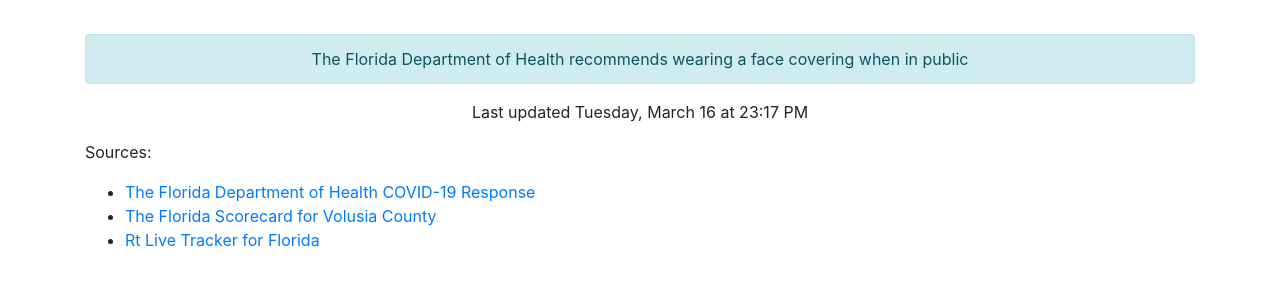
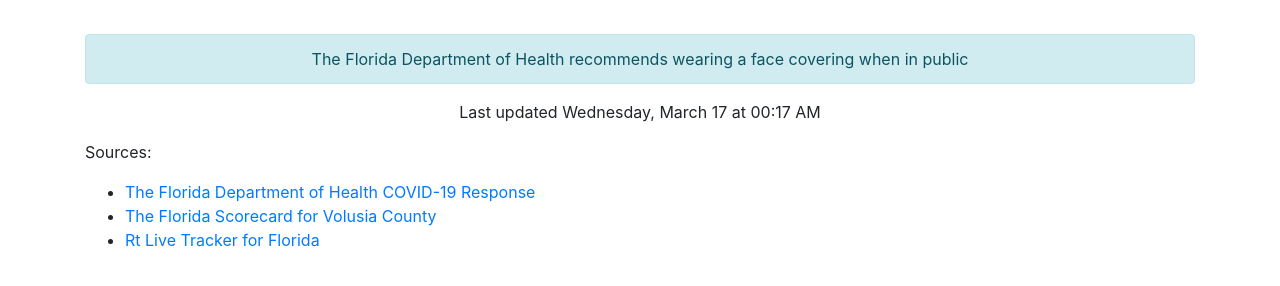
Before and after one commit to thinkjson/timeforchurch, a Jekyll site: the page built from index.md, in a window 1280 px wide. Shown: the part 544-830 px from the top of the page. Built offline with Jekyll 4.4.1, drawn with Linux system fonts in a browser that asks for light colours; our own code applies the rules of GitHub Pages for plain Markdown files.

Commit message:
Updating data

```diff
--- a/_includes/data.html
+++ b/_includes/data.html
@@ -10,4 +10,4 @@
     <div class="outcome text-success">YES</div>
     <div class="alert alert-info" role="alert">The Florida Department of Health recommends wearing a face covering when in public</div>
 
-    <p>Last updated Tuesday, March 16 at 23:17 PM</p>
+    <p>Last updated Wednesday, March 17 at 00:17 AM</p>
```
